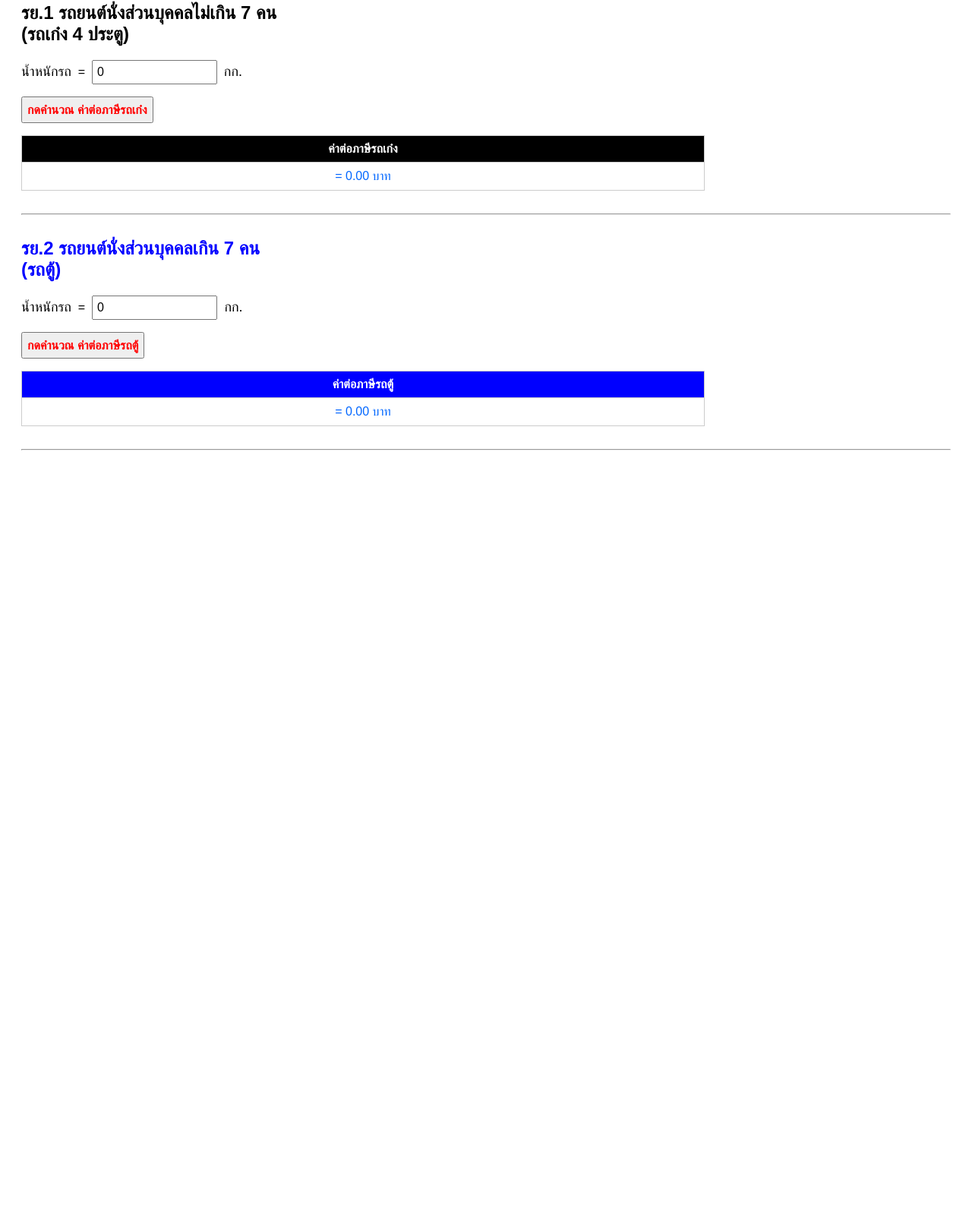
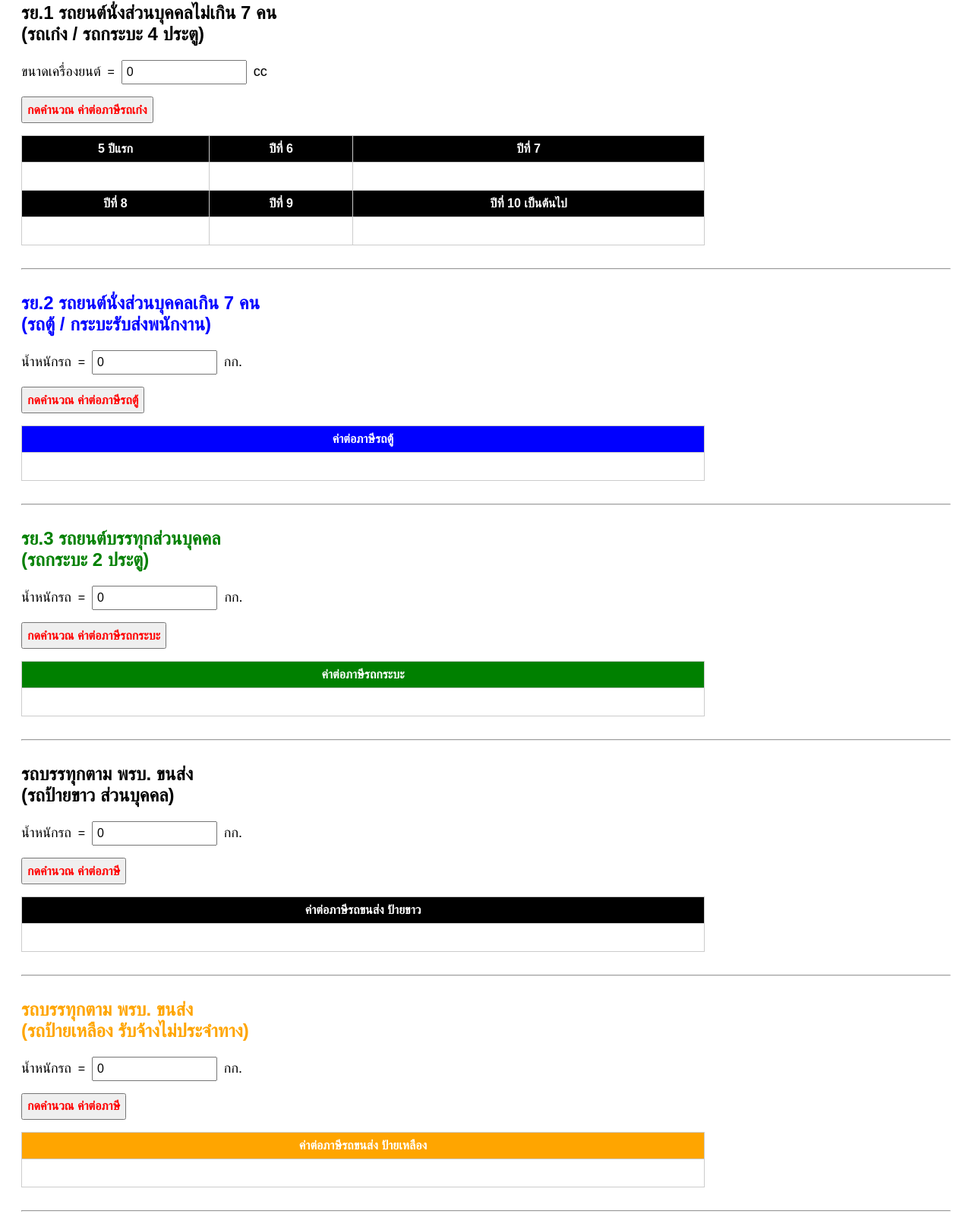
Before and after one commit to mazadora/EVTax_KBAmata, a plain HTML site: page index.html in a window 1280 px wide. Shown: the part 114-1712 px from the top of the page at 76% size. Before the commit the page ends 800 px from the top, so only its background shows below. Drawn offline with Linux system fonts and the light colour scheme.

Commit message:
Update index.html

```diff
--- a/index.html
+++ b/index.html
@@ -1,8 +1,8 @@
 <!DOCTYPE html>
 <html>
 <head>
-    <title>ตรอ.เคบี อมตะ - คำนวณภาษีรถไฟฟ้า</title>
-    <script src="EVTax.js"></script>
+    <title>ตรอ.เคบี อมตะ - คำนวณภาษีรถใช้น้ำมัน</title>
+    <script src="CarTax.js"></script>
 
     <style>
         body { font-family: sans-serif; padding: 20px; }
@@ -14,43 +14,46 @@
         hr { margin: 30px 0; }
         h2 { margin-top: 30px; }
     </style>
-
-        <script>
-        // ป้องกันการคลิกขวา
-        document.addEventListener('contextmenu', event => event.preventDefault());
-
-        // ป้องกันการกดคีย์ลัด (Ctrl+U, F12, etc.)
-        document.addEventListener('keydown', function (e) {
-            if (e.key === 'F12' ||
-               (e.ctrlKey && e.shiftKey && (e.key === 'I' || e.key === 'i')) ||
-               (e.ctrlKey && e.shiftKey && (e.key === 'J' || e.key === 'j')) ||
-               (e.ctrlKey && (e.key === 'U' || e.key === 'u'))) {
-                e.preventDefault();
-            }
-        });
-    </script>
 </head>
 
-<body onload="onLoad()">
+<body onload="onLoad()" oncontextmenu="return false;" onkeydown="return blockKeys(event)">
 
-    <h1><img src="https://i.imgur.com/92uX0eH.png" weight="30" height="30"> ตรอ.เคบี อมตะ : คำนวณค่าภาษีรถออนไลน์ รถยนต์ไฟฟ้า</h1>
+    <h1><img src="https://i.imgur.com/92uX0eH.png" weight="30" height="30"> ตรอ.เคบี อมตะ : คำนวณค่าภาษีรถออนไลน์ รถยนต์ใช้น้ำมัน</h1>
 
     <form name="form1" onsubmit="return false;">
-        <h2><span style="color: black; font-weight: bold;">รย.1 รถยนต์นั่งส่วนบุคคลไม่เกิน 7 คน<br>(รถเก๋ง 4 ประตู)</span></h2>
-        <span style="font-size: 18px">น้ำหนักรถ</span> &nbsp;=&nbsp;
-        <input name="kg" type="text" size="14" maxlength="5" value="0">
-        &nbsp;<span style="font-size: 18px">กก.</span>
-        <p><input type="submit" onclick="getKgTax()" value="กดคำนวณ ค่าต่อภาษีรถเก๋ง"></p>
+        <h2><span style="color: black; font-weight: bold;">รย.1 รถยนต์นั่งส่วนบุคคลไม่เกิน 7 คน<br>(รถเก๋ง / รถกระบะ 4 ประตู)</span></h2>
+        <span style="font-size: 18px">ขนาดเครื่องยนต์</span> &nbsp;=&nbsp;
+        <input name="cc" type="text" size="14" maxlength="5" value="0">
+        &nbsp;<span style="font-size: 18px">cc</span>
+        <p><input type="submit" onclick="getCarTax()" value="กดคำนวณ ค่าต่อภาษีรถเก๋ง"></p>
 
         <table>
             <thead>
                 <tr>
-                    <th style="background-color: black; color: white;">ค่าต่อภาษีรถเก๋ง</th>
+                    <th style="background-color: black; color: white;">5 ปีแรก</th>
+                    <th style="background-color: black; color: white;">ปีที่ 6</th>
+                    <th style="background-color: black; color: white;">ปีที่ 7</th>
                 </tr>
             </thead>
             <tbody>
                 <tr>
-                    <td id="kg-tax" style="color: #06F; height: 20px;"></td>
+                    <td id="5y" style="color: #06F; height: 20px;"></td>
+                    <td id="6y" style="color: #06F;"></td>
+                    <td id="7y" style="color: #06F;"></td>
+                </tr>
+            </tbody>
+            <thead>
+                <tr>
+                    <th style="background-color: black; color: white;">ปีที่ 8</th>
+                    <th style="background-color: black; color: white;">ปีที่ 9</th>
+                    <th style="background-color: black; color: white;">ปีที่ 10 เป็นต้นไป</th>
+                </tr>
+            </thead>
+            <tbody>
+                <tr>
+                    <td id="8y" style="color: #06F; height: 20px;"></td>
+                    <td id="9y" style="color: #06F;"></td>
+                    <td id="10y" style="color: #06F;"></td>
                 </tr>
             </tbody>
         </table>
@@ -58,10 +61,10 @@
     <hr>
 
     <form name="form2" onsubmit="return false;">
-        <h2><span style="color: blue; font-weight: bold;">รย.2 รถยนต์นั่งส่วนบุคคลเกิน 7 คน<br>(รถตู้)</span></h2>
+        <h2><span style="color: blue; font-weight: bold;">รย.2 รถยนต์นั่งส่วนบุคคลเกิน 7 คน<br>(รถตู้ / กระบะรับส่งพนักงาน)</span></h2>
         <span style="font-size: 18px">น้ำหนักรถ</span> &nbsp;=&nbsp;
         <input name="vanKG" type="text" size="14" maxlength="5" value="0">
-        <span style="font-size: 18px">&nbsp;กก.</span>
+        &nbsp;<span style="font-size: 18px">กก.</span>
         <p><input type="submit" onclick="getVanTax()" value="กดคำนวณ ค่าต่อภาษีรถตู้"></p>
 
         <table>
@@ -79,5 +82,94 @@
     </form>
     <hr>
 
+    <form name="form3" onsubmit="return false;">
+        <h2><span style="color: green; font-weight: bold;">รย.3 รถยนต์บรรทุกส่วนบุคคล<br>(รถกระบะ 2 ประตู)</span></h2>
+        <span style="font-size: 18px">น้ำหนักรถ</span> &nbsp;=&nbsp;
+        <input name="kg" type="text" size="14" maxlength="5" value="0">
+        <span style="font-size: 18px">&nbsp;กก.</span>
+        <p><input type="submit" onclick="getTruckTax()" value="กดคำนวณ ค่าต่อภาษีรถกระบะ"></p>
+
+        <table>
+            <thead>
+                <tr>
+                    <th style="background-color: green; color: white;">ค่าต่อภาษีรถกระบะ</th>
+                </tr>
+            </thead>
+            <tbody>
+                <tr>
+                    <td id="truck-tax" style="color: #06F; height: 20px;"></td>
+                </tr>
+            </tbody>
+        </table>
+    </form>
+    <hr>
+
+    <form name="form4" onsubmit="return false;">
+        <h2><span style="color: black; font-weight: bold;">รถบรรทุกตาม พรบ. ขนส่ง<br>(รถป้ายขาว ส่วนบุคคล)</span></h2>
+        <span style="font-size: 18px">น้ำหนักรถ</span> &nbsp;=&nbsp;
+        <input name="TruckWhite" type="text" size="14" maxlength="5" value="0">
+        &nbsp;<span style="font-size: 18px">กก.</span>
+        <p><input type="submit" onclick="getTruckWhiteTax()" value="กดคำนวณ ค่าต่อภาษี"></p>
+
+        <table>
+            <thead>
+                <tr>
+                    <th style="background-color: black; color: white;">ค่าต่อภาษีรถขนส่ง ป้ายขาว</th>
+                </tr>
+            </thead>
+            <tbody>
+                <tr>
+                    <td id="truck-white" style="color: #06F; height: 20px;"></td>
+                </tr>
+            </tbody>
+        </table>
+    </form>
+    <hr>
+
+    <form name="form5" onsubmit="return false;">
+        <h2><span style="color: Orange; font-weight: bold;">รถบรรทุกตาม พรบ. ขนส่ง<br>(รถป้ายเหลือง รับจ้างไม่ประจำทาง)</span></h2>
+        <span style="font-size: 18px">น้ำหนักรถ</span> &nbsp;=&nbsp;
+        <input name="TruckYellow" type="text" size="14" maxlength="5" value="0">
+        &nbsp;<span style="font-size: 18px">กก.</span>
+        <p><input type="submit" onclick="getTruckYellowTax()" value="กดคำนวณ ค่าต่อภาษี"></p>
+
+        <table>
+            <thead>
+                <tr>
+                    <th style="background-color: Orange; color: white;">ค่าต่อภาษีรถขนส่ง ป้ายเหลือง</th>
+                </tr>
+            </thead>
+            <tbody>
+                <tr>
+                    <td id="truck-yellow" style="color: #06F; height: 20px;"></td>
+                </tr>
+            </tbody>
+        </table>
+    </form>
+    <hr>
+
+    <script>
+        function blockKeys(e) {
+            // ทำให้ใช้ได้กับทุกเบราว์เซอร์
+            var event = e || window.event;
+
+            // บล็อก F12
+            if (event.keyCode === 123) {
+                return false;
+            }
+            // บล็อก Ctrl+Shift+I
+            if (event.ctrlKey && event.shiftKey && event.keyCode === 73) {
+                return false;
+            }
+            // บล็อก Ctrl+Shift+J
+            if (event.ctrlKey && event.shiftKey && event.keyCode === 74) {
+                return false;
+            }
+            // บล็อก Ctrl+U
+            if (event.ctrlKey && event.keyCode === 85) {
+                return false;
+            }
+        }
+    </script>
 </body>
 </html>
```
